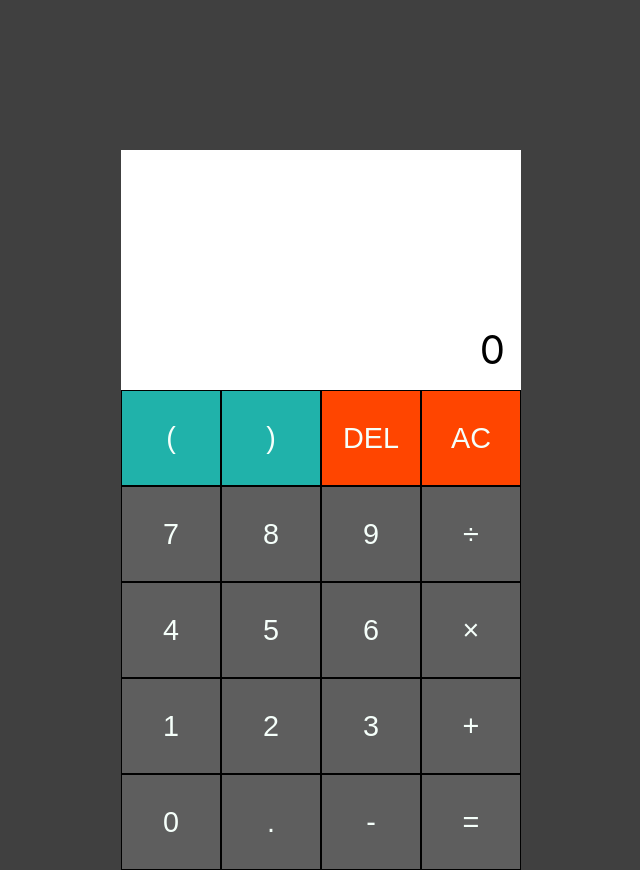
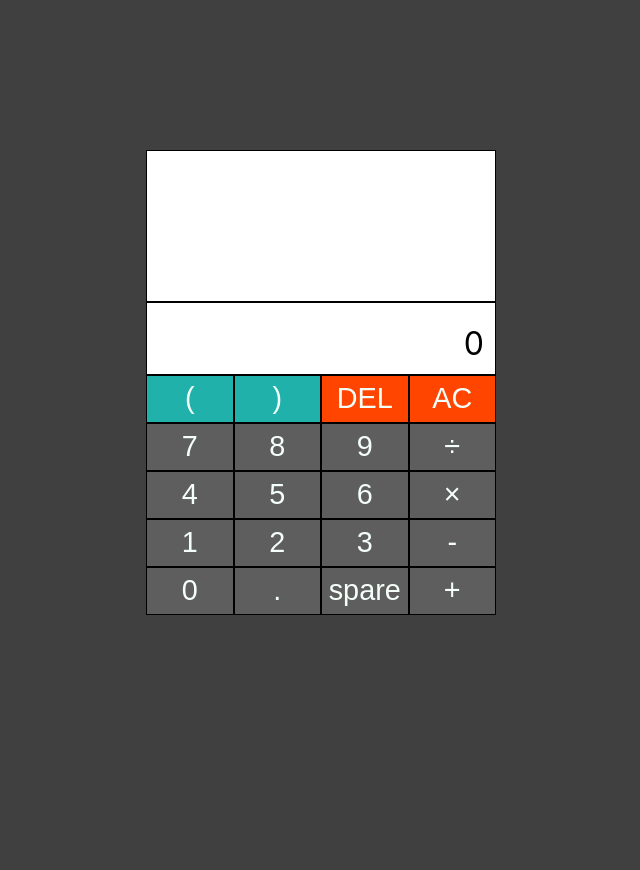
Before and after one commit to dingdong-22/calculator, a React (Create React App) app: page / in a window 1280 px wide. Shown: the whole page, without its empty margins (319-959 px from the left). After the commit the page ends 800 px from the top, so only its background shows below. Built offline with nearby package versions, Linux system fonts and the light colour scheme.

Commit message:
css changes buttons moved added valid parentheses check

```diff
--- a/src/App.css
+++ b/src/App.css
@@ -5,7 +5,7 @@ body {
 .App {
     position: absolute;
     height: 500px;
-    width: 400px;
+    width: 350px;
     left: 0;
     right: 0;
     top: 0;
@@ -16,30 +16,29 @@ body {
 .input-window,
 .output-window {
     background-color: rgba(255, 255, 255);
-
-    font-size: 2.5rem;
-
+    font-size: 2rem;
     display: flex;
     flex-direction: row-reverse;
     align-items: flex-end;
-    padding: 1rem;
-
+    padding: 0.7rem;
 }
 
 .input-window {
     min-height: 8rem;
+    border: 1px black solid;
     word-wrap: break-word;
     word-break: break-all;
 }
 
 .output-window {
+    border: 1px black solid;
     height: 3rem;
 }
 
 .buttons {
     display: grid;
     grid-template-columns: repeat(4, minmax(0, 1fr));
-    grid-template-rows: repeat(5, minmax(6rem, 1fr));
+    grid-template-rows: repeat(5, minmax(3rem, 1fr));
 }
 
 .buttons button {
--- a/src/Buttons.jsx
+++ b/src/Buttons.jsx
@@ -1,8 +1,4 @@
 import React, { useState } from "react";
-
-//need to css it so that it stays in box
-
-//needs check for brackets )8(
 
 //maybe add a manual input
 
@@ -57,9 +53,28 @@ function unaryResolver(exprChunk) {
     return exprChunk;
 }
 
+function parentheseCount(expression) {
+    let counter = 0;
+    for (let char of expression) {
+        if (char === "(") {
+            counter++;
+        } else if (char === ")") {
+            counter--;
+        }
+        if (counter < 0) {
+            return false;
+        }
+    }
+    return counter === 0;
+}
+
 function calc(expression) {
     console.log("expression", expression);
+    if (!parentheseCount(expression)) {
+        return NaN;
+    }
     expression = `(${expression})`.replaceAll(/\s/g, "");
+
     while (expression.match(/\(.*\)/)) {
         let exprChunk = expression.match(/\([^\(\)]*\)/);
         exprChunk = exprChunk[0].slice(1, exprChunk[0].length - 1);
@@ -133,11 +148,11 @@ function Buttons(props) {
             <button onClick={() => addChar("1")}>1</button>
             <button onClick={() => addChar("2")}>2</button>
             <button onClick={() => addChar("3")}>3</button>
-            <button onClick={() => addChar("+")}>+</button>
+            <button onClick={() => addChar("-")}>-</button>
             <button onClick={() => addChar("0")}>0</button>
             <button onClick={() => addChar(".")}>.</button>
-            <button onClick={() => addChar("-")}>-</button>
-            <button>=</button>
+            <button>spare</button>
+            <button onClick={() => addChar("+")}>+</button>
         </div>
     );
 }
```
